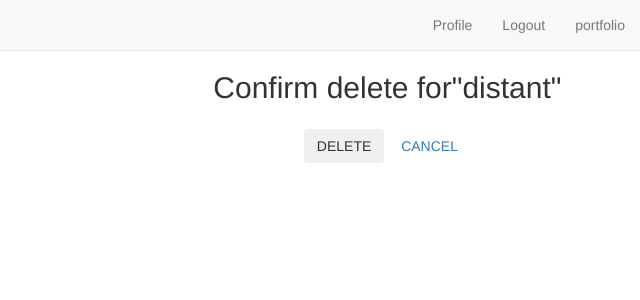
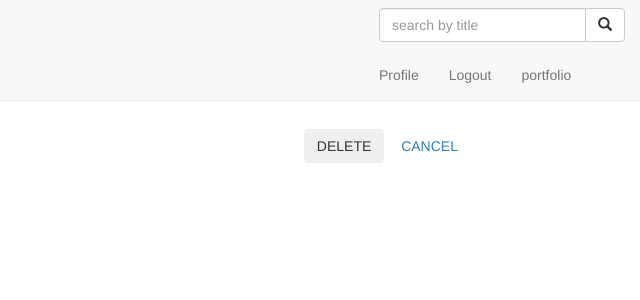
Before and after one commit to mwaa123/Awaards, a Django app: page /project/1/delete/ in a window 1280 px wide. Shown: the top 300 px of the page, without its empty margins (640-1280 px from the left). Run offline with Django 3.2, Linux system fonts and the light colour scheme; a user stored in the database is signed in; data comes from the database, SQL or seed files in the repository; some libraries are stand-ins or nearby versions.

Commit message:
add the search view function and its placement on the navbar

```diff
--- a/peer/templates/navbar.html
+++ b/peer/templates/navbar.html
@@ -7,6 +7,15 @@
   {% if user.is_authenticated %}
 
       <ul class="nav navbar-nav navbar-right">
+        <form class="navbar-form" role="search" action="{% url 'search_results' %}">
+          <div class="input-group">
+              <input type="text" class="form-control" placeholder="search by title" name="search_title">
+              <div class="input-group-btn">
+                  <button type="submit" class="btn btn-default"><i
+                          class="glyphicon glyphicon-search"></i></button>
+              </div>
+          </div>
+      </form>
           <li ><a href="{% url 'profile' %}">Profile</a></li>
           <li><a href="{% url 'logout' %}">Logout</a></li>
           <li><a href="#portfolio">portfolio</a></li>
--- a/peer/urls.py
+++ b/peer/urls.py
@@ -8,5 +8,6 @@
     url('project/new/', ProjectCreateView.as_view(), name='project-create'),
     path('project/<int:pk>/update/', ProjectUpdateView.as_view(), name='project-update'),
     path('project/<int:pk>/delete/', ProjectDeleteView.as_view(), name='project-delete'),
+    path('search/',views.search_results, name = 'search_results'),
 
 ]
--- a/peer/views.py
+++ b/peer/views.py
@@ -61,3 +61,17 @@
         if self.request.user == project.user:
             return True
         return False
+
+def search_results(request):
+    if 'search_title' in request.GET and request.GET["search_title"]:
+        search_term = request.GET.get("search_title")
+        searched_titles = User.objects.filter(username__icontains=search_term)
+        message=search_term
+
+        return render(request,"peer/search.html", {"images":searched_titles, "message":message})
+
+
+    else:
+        message = "Search term not found"
+
+        return render(request,'peer/search.html',{"message":message})
```
Also changed, not shown: peer/templates/peer/search.html (added).
